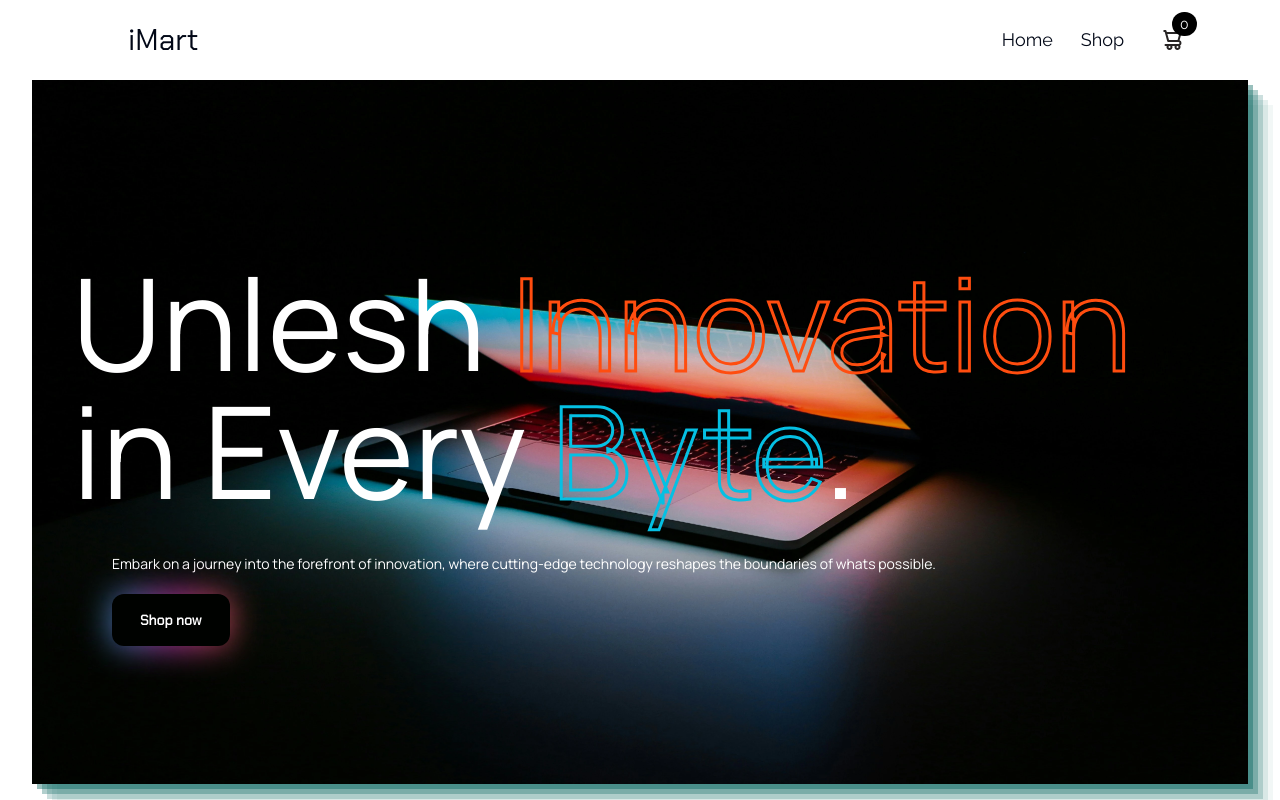
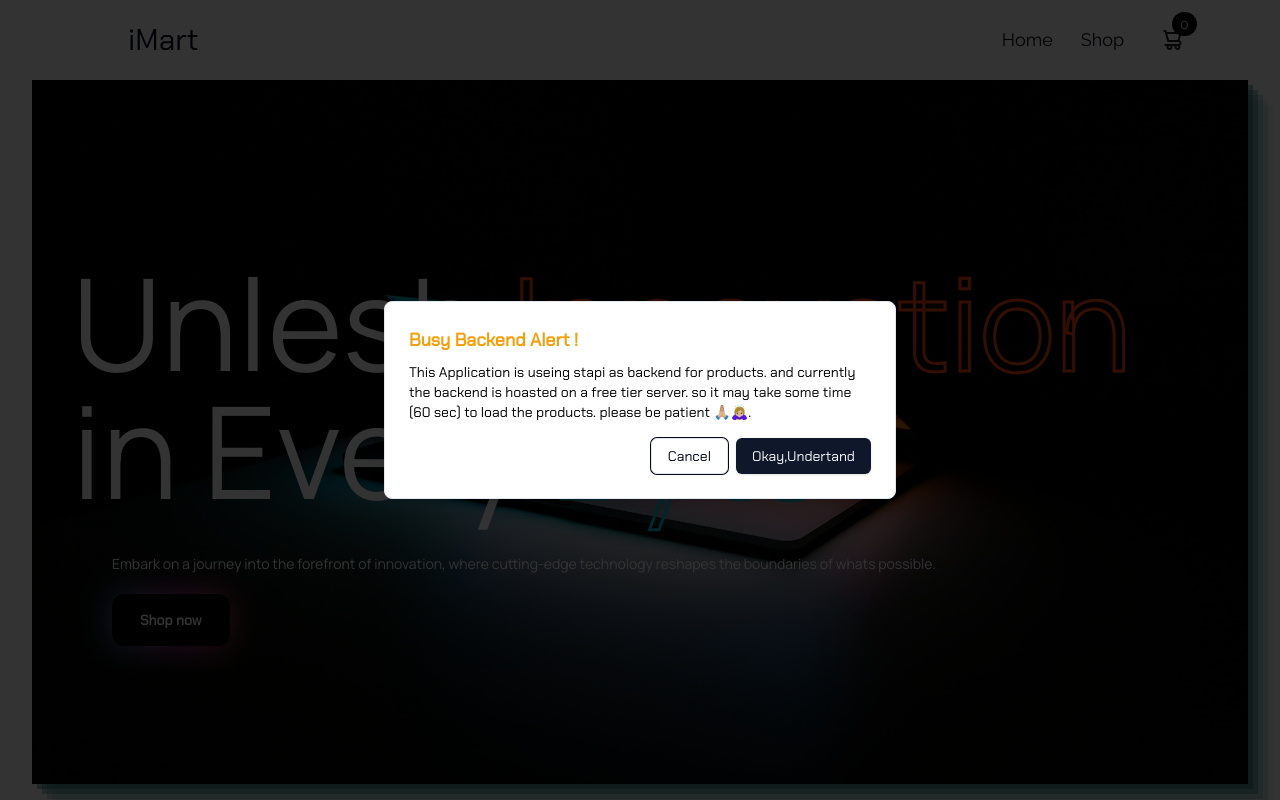
Before and after one commit to Subhojit98/imart-shop, a Next.js app: page / in a window 1280 px wide. Shown: the top 800 px of the page. Built offline with nearby package versions, Linux system fonts and the light colour scheme; no server answers.

Commit message:
Add alert dialog component to Hero and remove unused variable in ProductCategory

```diff
--- a/src/app/components/Hero.tsx
+++ b/src/app/components/Hero.tsx
@@ -1,11 +1,33 @@
 "use client"
 import { Chakra_Petch, Manrope, Raleway } from 'next/font/google'
 import { useRouter } from 'next/navigation'
+import { use, useEffect, useState } from 'react'
 const chakra = Chakra_Petch({ weight: "400", subsets: ["thai"] })
 const manrope = Manrope({ weight: "400", subsets: ["greek"] })
+import {
+    AlertDialog,
+    AlertDialogAction,
+    AlertDialogCancel,
+    AlertDialogContent,
+    AlertDialogDescription,
+    AlertDialogFooter,
+    AlertDialogHeader,
+    AlertDialogTitle,
+} from "@/components/ui/alert-dialog"
+
 
 const Hero = () => {
     const router = useRouter()
+    const [alert, setAlert] = useState(false)
+
+    useEffect(() => {
+
+        const timerId = setTimeout(() => setAlert(true), 2000)
+
+        return () => clearTimeout(timerId)
+    }, [])
+
+
 
     return (
         <>
@@ -36,6 +58,24 @@ const Hero = () => {
                     </div>
                 </div>
             </div>
+
+            {/* Alert API response time ->*/}
+
+            <AlertDialog open={alert}>
+                <AlertDialogContent>
+                    <AlertDialogHeader>
+                        <AlertDialogTitle className='text-amber-500'>Busy Backend Alert !</AlertDialogTitle>
+                        <AlertDialogDescription className='text-black'>
+                            This Application is useing stapi as backend for products. and currently the backend is hoasted on a free tier server. so it may take some time (60 sec) to load the products. please be patient 🙏🏼🙇🏼‍♀️.
+                        </AlertDialogDescription>
+                    </AlertDialogHeader>
+                    <AlertDialogFooter>
+                        <AlertDialogCancel>Cancel</AlertDialogCancel>
+                        <AlertDialogAction onClick={() => setAlert(false)}>Okay,Undertand</AlertDialogAction>
+                    </AlertDialogFooter>
+                </AlertDialogContent>
+            </AlertDialog>
+
         </>
     )
 }
--- a/src/app/components/ProductCatagoty.tsx
+++ b/src/app/components/ProductCatagoty.tsx
@@ -9,7 +9,7 @@ import { Context } from "@apollo/client"
 import { useRouter } from "next/navigation"
 import { useContext } from "react"
 const ProductCatagoty = () => {
-  const { filters, setFilters } = useContext<Context>(GlobalProviderContext)
+  const { setFilters } = useContext<Context>(GlobalProviderContext)
 
   const router = useRouter()
 
```
